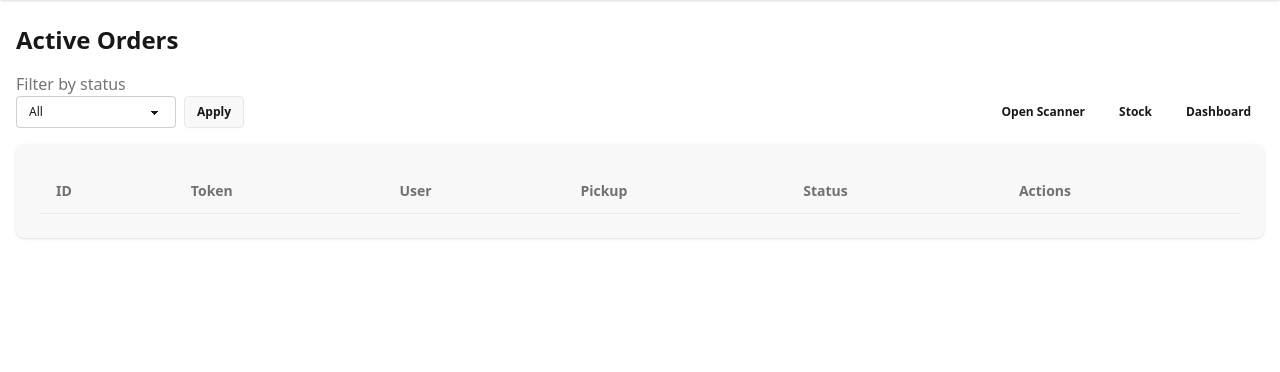
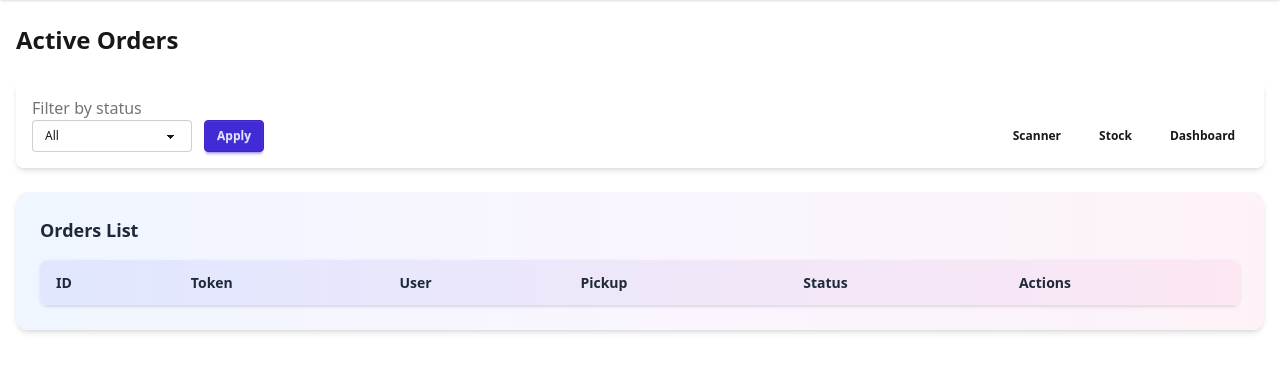
Before and after one commit to SpreadSheets600/CanteenKart, a Flask app: page /owner/orders in a window 1280 px wide. Shown: the part 64-436 px from the top of the page. Run offline with Flask 3, Linux system fonts and the light colour scheme; a user stored in the database is signed in; data that the repository does not hold is empty; style sheets or scripts are compiled from the project's sources; some libraries are stand-ins or nearby versions.

Commit message:
style: enhance existing items section with gradients & modern UI

```diff
--- a/templates/owner/owner_orders.html
+++ b/templates/owner/owner_orders.html
@@ -1,9 +1,10 @@
 {% extends 'base.html' %}
 {% block title %}Owner Orders - CanteenKart{% endblock %}
 {% block content %}
-<h1 class="text-2xl font-semibold mb-4">Active Orders</h1>
 
-<form method="get" class="flex flex-wrap items-end gap-2 mb-4">
+<h1 class="text-2xl font-semibold mb-6">Active Orders</h1>
+
+<form method="get" class="flex flex-wrap items-end gap-3 mb-6 bg-white/60 backdrop-blur-md shadow-md p-4 rounded-lg">
   <label class="form-control w-40">
     <div class="label"><span class="label-text">Filter by status</span></div>
     <select class="select select-bordered select-sm" name="status">
@@ -13,27 +14,38 @@
       <option value="ready" {{ 'selected' if request.args.get('status')=='ready' else '' }}>Ready</option>
     </select>
   </label>
-  <button type="submit" class="btn btn-sm">Apply</button>
+  <button type="submit" class="btn btn-sm btn-primary">Apply</button>
   <span class="flex-1"></span>
-  <a class="btn btn-ghost btn-sm" href="{{ url_for('owners.scanner') }}">Open Scanner</a>
+  <a class="btn btn-ghost btn-sm" href="{{ url_for('owners.scanner') }}">Scanner</a>
   <a class="btn btn-ghost btn-sm" href="{{ url_for('owners.stock_page') }}">Stock</a>
   <a class="btn btn-ghost btn-sm" href="{{ url_for('owners.owner_dashboard') }}">Dashboard</a>
 </form>
 
-<div class="card bg-base-200 shadow">
-  <div class="card-body">
-    <div class="overflow-x-auto">
-      <table class="table table-zebra">
-        <thead><tr><th>ID</th><th>Token</th><th>User</th><th>Pickup</th><th>Status</th><th>Actions</th></tr></thead>
-        <tbody>
+<div class="rounded-xl shadow-md bg-gradient-to-r from-blue-50 via-purple-50 to-pink-50 p-6">
+  <h2 class="text-lg font-semibold text-gray-800 mb-4">Orders List</h2>
+  <div class="overflow-x-auto bg-white/70 backdrop-blur-sm rounded-lg shadow-sm">
+    <table class="table w-full">
+      <thead class="bg-gradient-to-r from-indigo-100 to-pink-100">
+        <tr class="text-gray-800 font-semibold">
+          <th>ID</th>
+          <th>Token</th>
+          <th>User</th>
+          <th>Pickup</th>
+          <th>Status</th>
+          <th>Actions</th>
+        </tr>
+      </thead>
+      <tbody>
         {% for order in orders %}
-          <tr>
+          <tr class="hover:bg-indigo-50/40 transition">
             <td>{{ order.order_id }}</td>
             <td>{{ order.token_code }}</td>
             <td>{{ order.user.name if order.user else order.user_id }}</td>
             <td>{{ order.pickup_slot or '—' }}</td>
             <td id="status-{{ order.order_id }}">
-              <span class="badge {{ 'badge-warning' if order.status in ['pending','preparing'] else ('badge-success' if order.status in ['ready','completed'] else '') }}">{{ order.status }}</span>
+              <span class="badge {{ 'badge-warning' if order.status in ['pending','preparing'] else ('badge-success' if order.status in ['ready','completed'] else '') }}">
+                {{ order.status }}
+              </span>
             </td>
             <td>
               <form action="{{ url_for('owner_orders.update_status', order_id=order.order_id) }}" method="post" class="flex items-center gap-2">
@@ -43,37 +55,14 @@
                   <option value="ready" {% if order.status=='ready' %}selected{% endif %}>ready</option>
                   <option value="completed" {% if order.status=='completed' %}selected{% endif %}>completed</option>
                 </select>
-                <button type="submit" class="btn btn-sm">Set</button>
+                <button type="submit" class="btn btn-sm btn-primary">Set</button>
               </form>
             </td>
           </tr>
         {% endfor %}
-        </tbody>
-      </table>
-    </div>
+      </tbody>
+    </table>
   </div>
 </div>
 
-{% if config.ENABLE_SOCKETIO %}
-<script src="https://cdn.socket.io/4.7.5/socket.io.min.js"></script>
-<script>
-  if (typeof io === 'undefined') {
-    var s = document.createElement('script');
-    s.src = '/socket.io/socket.io.js';
-    document.head.appendChild(s);
-  }
-</script>
-<script>
-  const socket = io();
-  socket.on('connect', () => console.log('socket connected'));
-  socket.on('new_order', (data) => { console.log('new_order', data); location.reload(); });
-  socket.on('order_update', (data) => {
-    const container = document.getElementById('status-' + data.order_id);
-    if (container) {
-      container.innerHTML = `<span class="badge ${['ready','completed'].includes(data.status) ? 'badge-success' : (['pending','preparing'].includes(data.status) ? 'badge-warning' : '')}">${data.status}</span>`;
-    }
-  });
-</script>
-{% endif %}
-
 {% endblock %}
```
